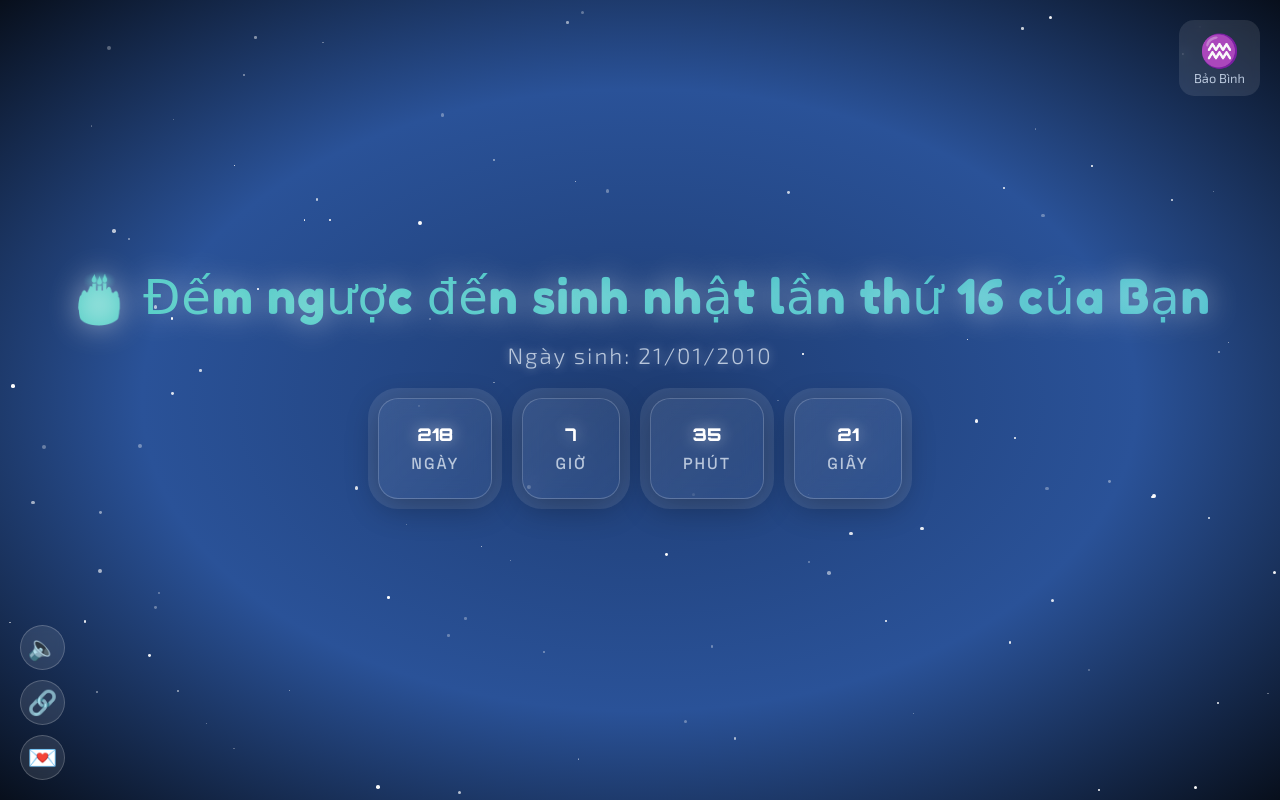
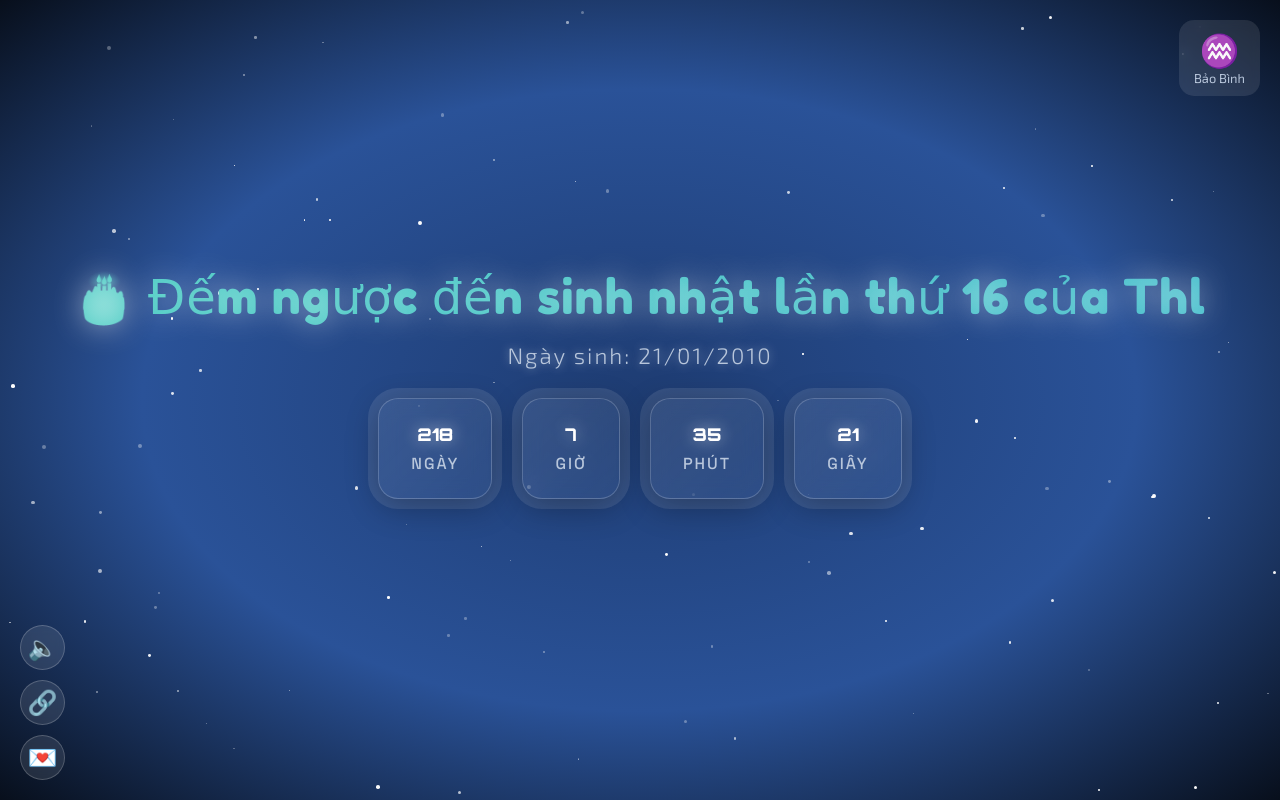
Before and after one commit to codenmd/codenmd.github.io, a plain HTML site: page index.html in a window 1280 px wide. Drawn offline with Linux system fonts and the light colour scheme.

Commit message:
Update index.html

```diff
--- a/index.html
+++ b/index.html
@@ -412,7 +412,7 @@
       const getUrlParameter = (param) => new URLSearchParams(window.location.search).get(param);
 
       // Lấy dữ liệu từ URL hoặc dùng giá trị mặc định
-      const name = decodeURIComponent(getUrlParameter('name') || 'Bạn').replace(/\+/g, ' ');
+      const name = decodeURIComponent(getUrlParameter('name') || 'Thl').replace(/\+/g, ' ');
       const dateStr = getUrlParameter('date') || '2010-01-21';
       const photoUrl = getUrlParameter('photo');
       const birthDate = new Date(dateStr);
```
